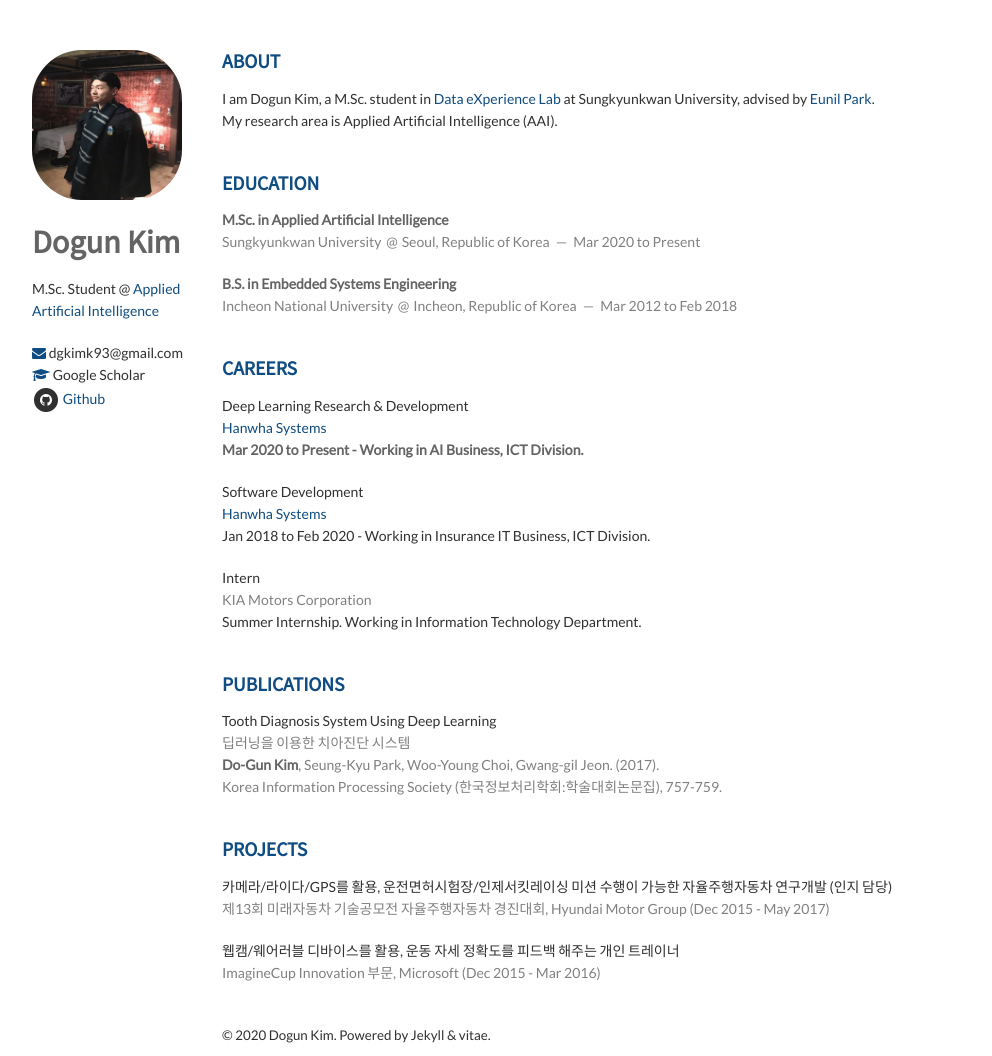
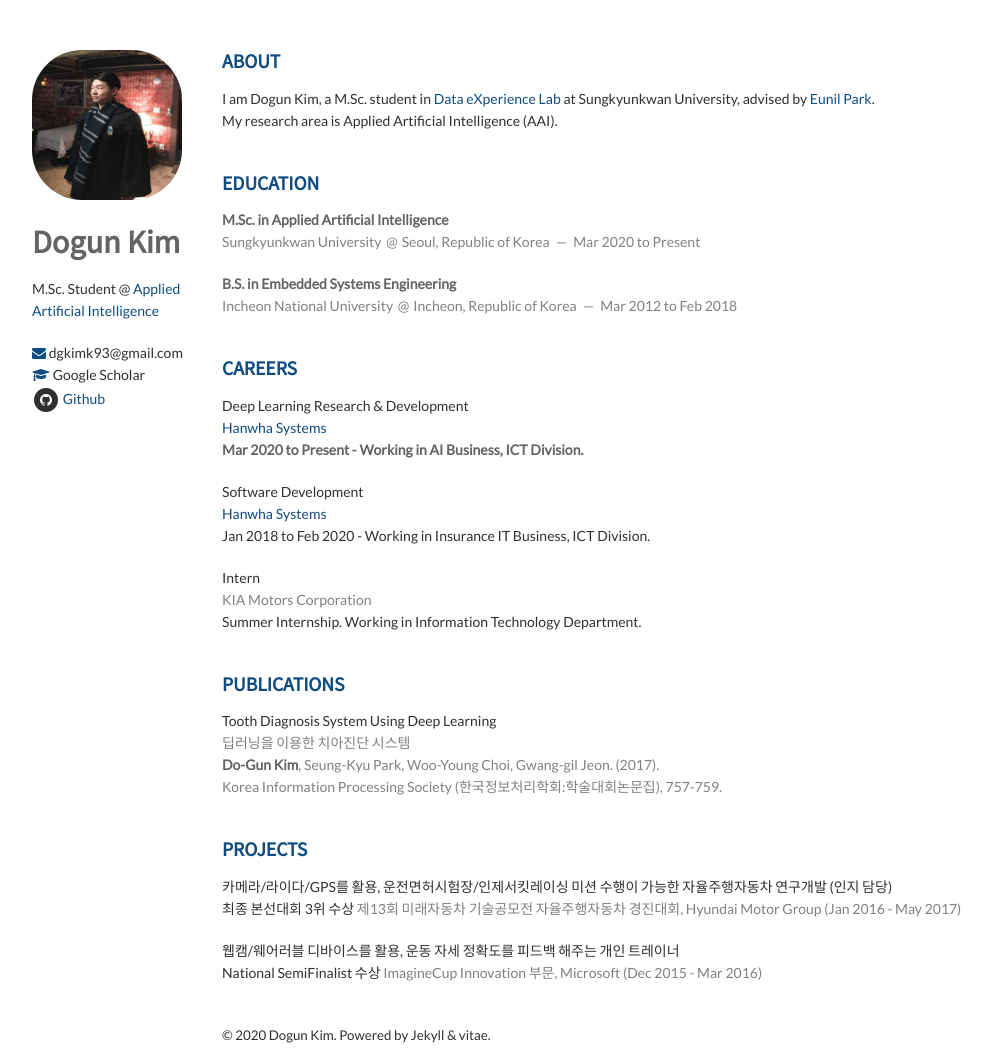
Before and after one commit to K-I-M-J-I-N/K-I-M-J-I-N.github.io, a Jekyll site: the page built from index.html, in a window 1280 px wide. Shown: the whole page, without its empty margins (138-1130 px from the left). Built offline with Jekyll 4.4.1, drawn with Linux system fonts in a browser that asks for light colours; nearby versions of some CDN libraries; the list of posts is cut into pages by our own code.

Commit message:
Update projects.html

```diff
--- a/_includes/projects.html
+++ b/_includes/projects.html
@@ -4,13 +4,15 @@
     <article>
         <header>
             카메라/라이다/GPS를 활용, 운전면허시험장/인제서킷레이싱 미션 수행이 가능한 자율주행자동차 연구개발 (인지 담당)<br/>
-            <span>제13회 미래자동차 기술공모전 자율주행자동차 경진대회, Hyundai Motor Group (Dec 2015 - May 2017)</span>
+            최종 본선대회 3위 수상
+            <span>제13회 미래자동차 기술공모전 자율주행자동차 경진대회, Hyundai Motor Group (Jan 2016 - May 2017)</span>
         </header>
     </article>
 
     <article>
         <header>
             웹캠/웨어러블 디바이스를 활용, 운동 자세 정확도를 피드백 해주는 개인 트레이너<br/>
+            National SemiFinalist 수상
             <span>ImagineCup Innovation 부문, Microsoft (Dec 2015 - Mar 2016)</span>
         </header>
     </article>
```
